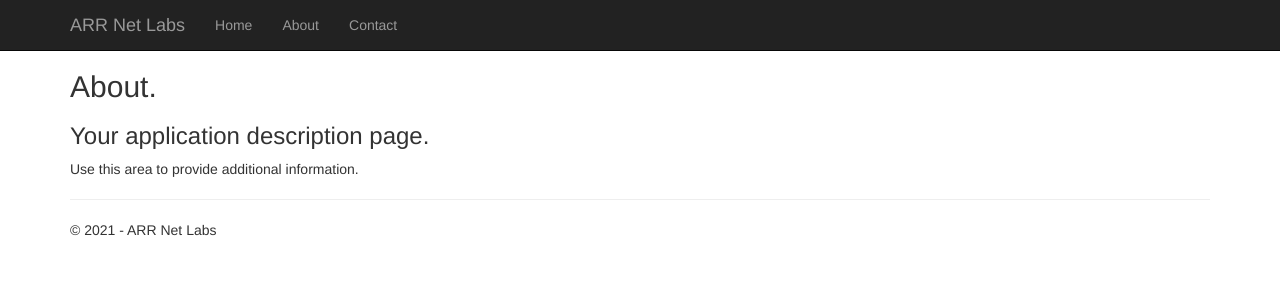
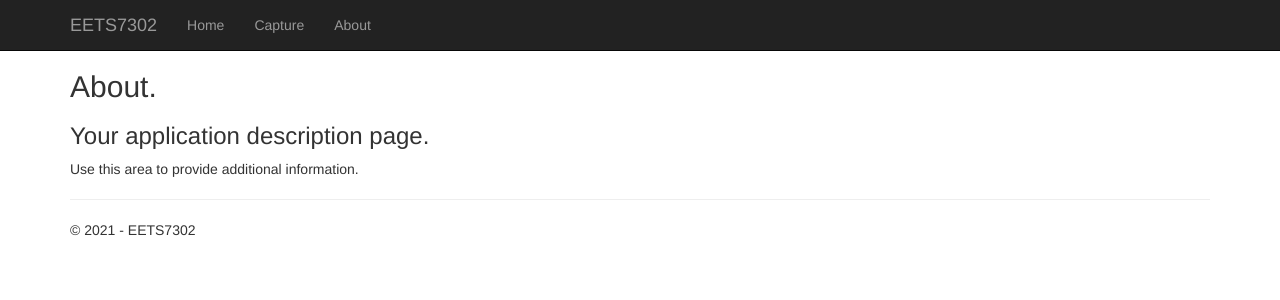
Before and after one commit to yaabukha/eets, a Flask app: page /about in a window 1280 px wide. Shown: the top 300 px of the page. Run offline with Flask 2, Linux system fonts and the light colour scheme; some libraries are stand-ins or nearby versions.

Commit message:
Update layout.html

```diff
--- a/testgit/templates/layout.html
+++ b/testgit/templates/layout.html
@@ -3,7 +3,7 @@
 <head>
     <meta charset="utf-8" />
     <meta name="viewport" content="width=device-width, initial-scale=1.0">
-    <title>{{ title }} - ARR Net Labs</title>
+    <title>{{ title }} - EETS7302</title>
     <link rel="stylesheet" type="text/css" href="/static/content/bootstrap.min.css" />
     <link rel="stylesheet" type="text/css" href="/static/content/site.css" />
     <script src="/static/scripts/modernizr-2.6.2.js"></script>
@@ -18,13 +18,14 @@
                     <span class="icon-bar"></span>
                     <span class="icon-bar"></span>
                 </button>
-                <a href="/" class="navbar-brand">ARR Net Labs</a>
+                <a href="/" class="navbar-brand">EETS7302</a>
             </div>
             <div class="navbar-collapse collapse">
                 <ul class="nav navbar-nav">
                     <li><a href="{{ url_for('home') }}">Home</a></li>
+                    <li><a href="{{ url_for('about') }}">Capture</a></li>
                     <li><a href="{{ url_for('about') }}">About</a></li>
-                    <li><a href="{{ url_for('contact') }}">Contact</a></li>
+
                 </ul>
             </div>
         </div>
@@ -34,7 +35,7 @@
         {% block content %}{% endblock %}
         <hr />
         <footer>
-            <p>&copy; {{ year }} - ARR Net Labs</p>
+            <p>&copy; {{ year }} - EETS7302</p>
         </footer>
     </div>
 
```
